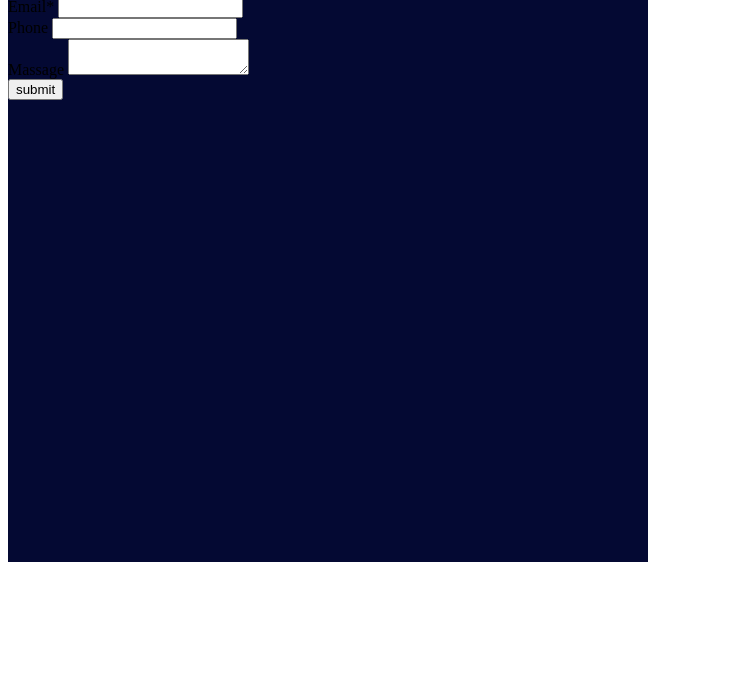
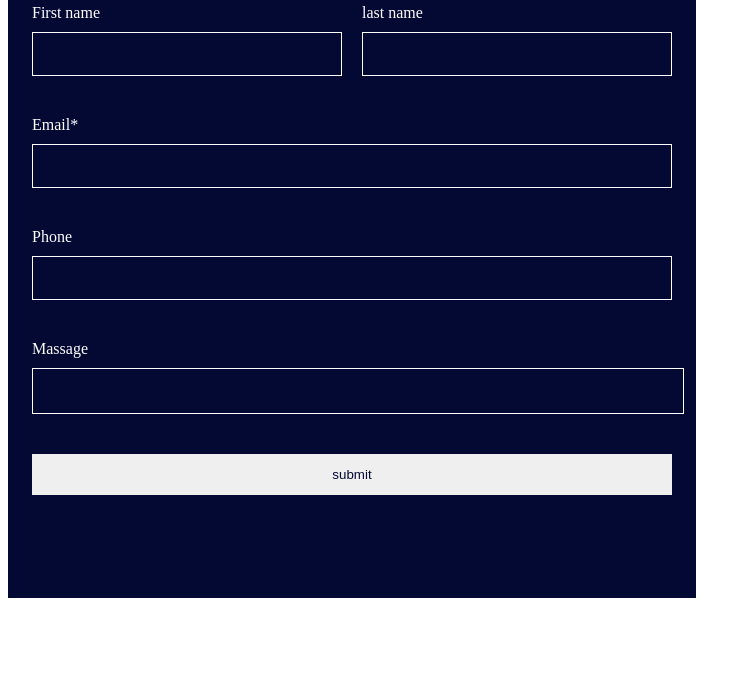
Before and after one commit to dundualuka-web/html_inputs, a plain HTML site: page index.html in a window 1280 px wide. Shown: the part 112-800 px from the top of the page, without its empty margins (0-751 px from the left). Drawn offline with Linux system fonts and the light colour scheme.

Commit message:
style form done

```diff
--- a/index.html
+++ b/index.html
@@ -9,7 +9,8 @@
 <body>
     <form >
 <h2>CONNECT WITH US</h2>
-<DIV class="name_lastname">
+<div>
+<div class="name_lastname">
     <div>
         <label for="name">First name</label>
         <input type="text" id="name">
@@ -18,6 +19,7 @@
         <label for="last_name">last name</label>
         <input type="text" id="last_name">
     </div>
+</div>
     <div class="email">
         <label for="email">Email*</label>
         <input type="email" id="email">
@@ -26,10 +28,10 @@
         <label for="tel">Phone</label>
         <input type="tel" id="tel">
     </div>
-       </DIV>
+</div>
 
 
-       <div class="massage">
+       <div class="message">
         <label for="message">Massage</label>
         <textarea id="massage"></textarea>
        </div>
--- a/style.css
+++ b/style.css
@@ -1,5 +1,57 @@
 form{
     width: 640px;
     height: 654px;
-    background-color:rgb( 4, 9, 51); ;
+    background-color:rgb( 4, 9, 51);
+    color: white;
+    padding: 24px;
 }
+h2{
+    font-size: 32px;
+    margin-bottom: 20px;
+}
+input,textarea{
+    border: 1px solid white;
+    background-color:rgb( 4, 9, 51) ;
+    color: white;
+    padding-left: 8px;
+    font-size: 18px;
+
+}
+input{
+    height: 40px;
+
+}
+div.name_lastname{
+    display: flex;
+    gap: 20px;
+    div{
+        display: flex;
+        flex-direction: column;
+        gap: 10px;
+        width: 100%;
+    }
+}
+.email,div.phone{
+    display: flex;
+    flex-direction: column;
+    margin-top: 40px;
+    gap: 10px;
+}
+textarea{
+    resize: none;
+    width: 100%;
+}
+.message{
+    display: flex;
+    flex-direction: column;
+    margin-top: 40px;
+    gap: 10px;
+}
+button{
+    width: 100%;
+    height: 41px;
+    color: rgb( 4, 9, 51);
+    border-radius: 0;
+    border: none;
+    margin-top: 40px;
+}
```
